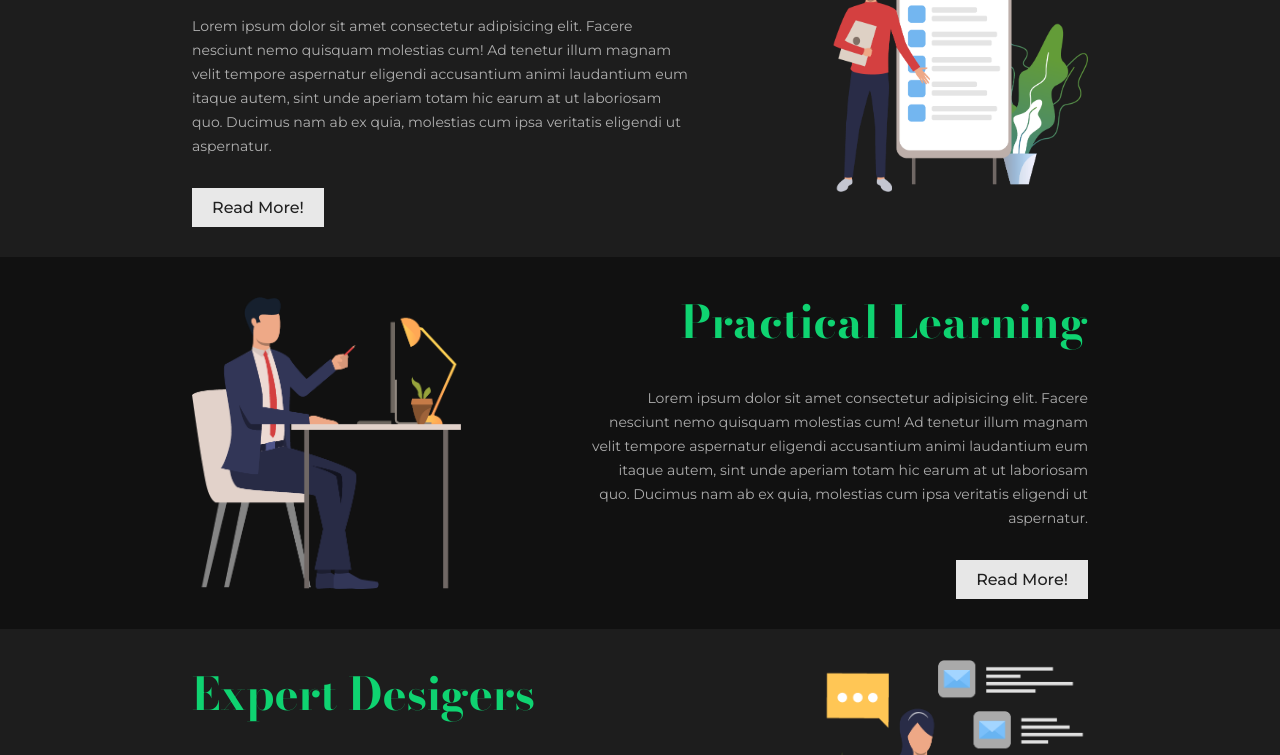
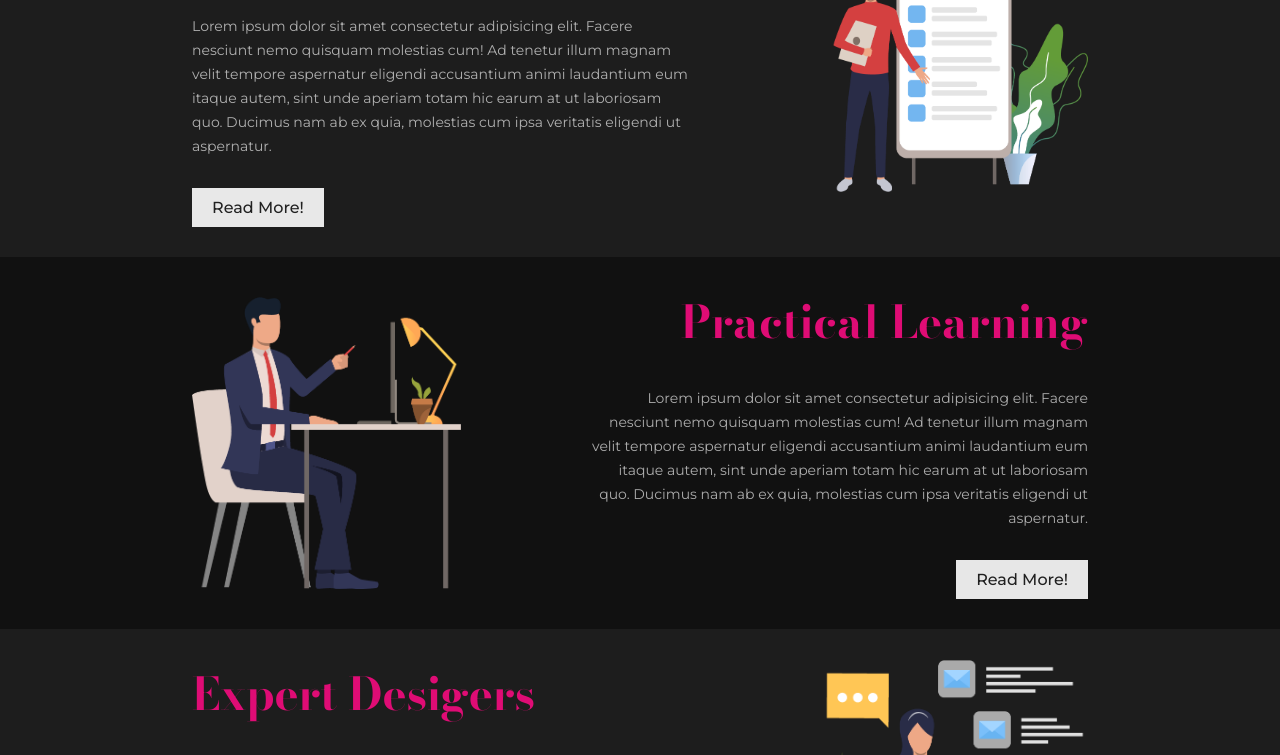
Before and after one commit to MrShadow03/Original-Website, a plain HTML site: page index.html in a window 1280 px wide. Shown: the part 735-1490 px from the top of the page. Drawn offline with nearby package versions, Linux system fonts and the light colour scheme.

Commit message:
Update style.css

```diff
--- a/assets/css/style.css
+++ b/assets/css/style.css
@@ -1,6 +1,6 @@
 :root {
     --color-1: rgb(255, 161, 124);
-    --color-2: rgb(15, 211, 113);
+    --color-2: rgb(223, 12, 117);
     --color-3: #222;
     --color-4: #eee;
     --color-5: rgb(255, 255, 255);
```
